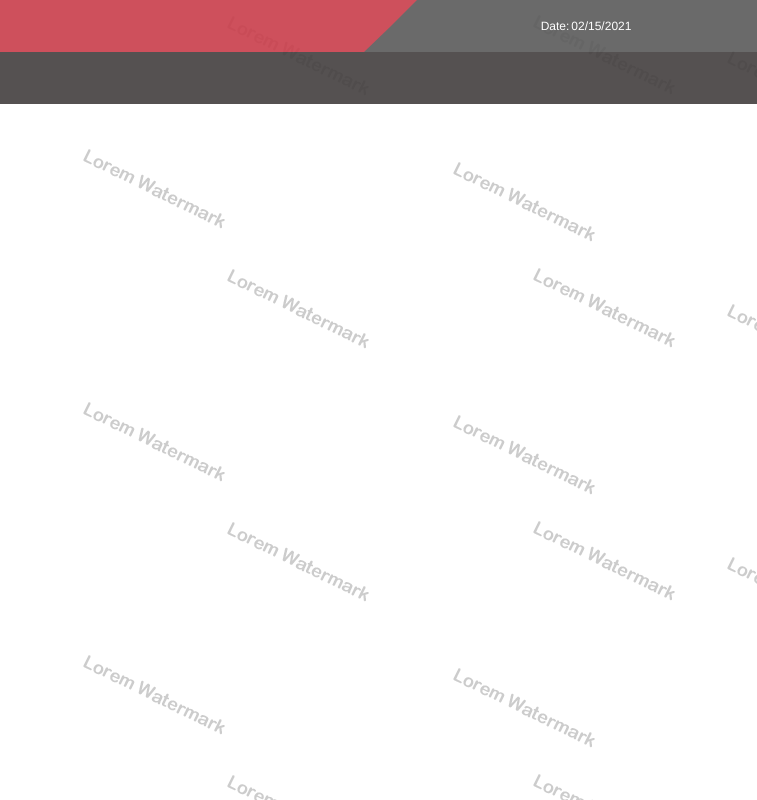
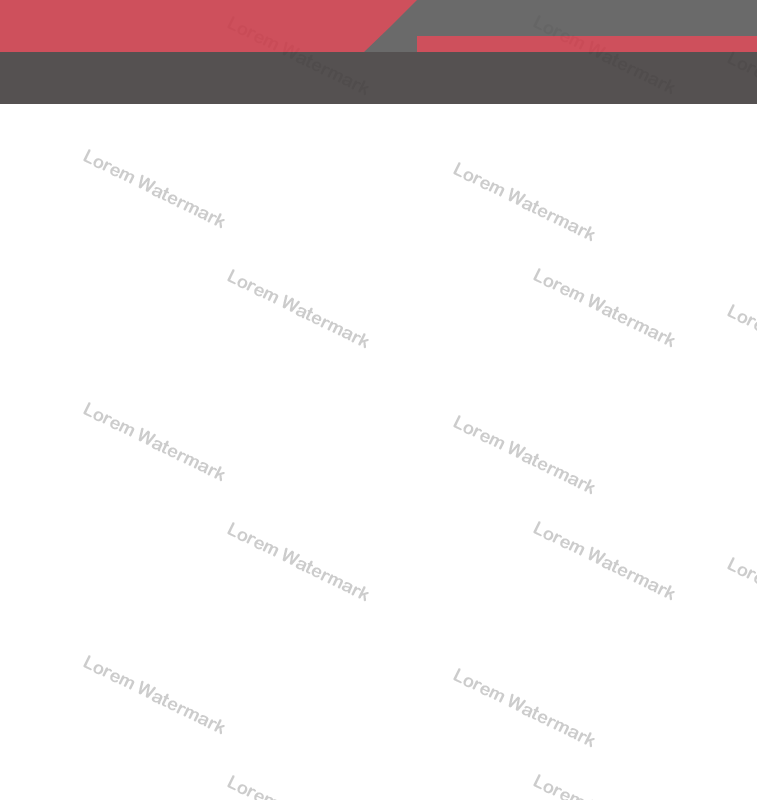
Before and after one commit to josefernandez122829/monitoring, a plain HTML site: page index.html in a window 1280 px wide. Shown: the full height of the page, 523-1280 px from the left. Drawn offline with nearby package versions, Linux system fonts and the light colour scheme.

Commit message:
Add files via upload

```diff
--- a/index.html
+++ b/index.html
@@ -16,7 +16,7 @@
                     <img src="images/logo.png" alt="J&T Logo">
                 </div>
                 <div class="date">
-                  Date:<input class="dateNow" id="datepicker" type="text">
+                  <!-- Date:<input class="dateNow" id="datepicker" type="text"> -->
                 </div>
             </div>
         </div>
```
